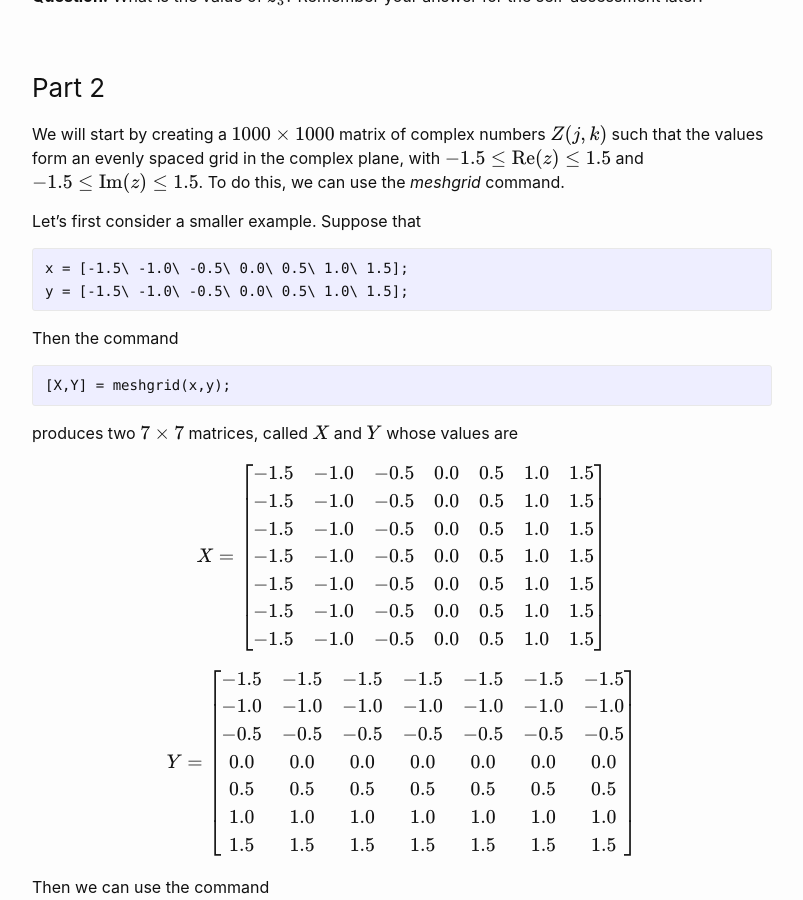
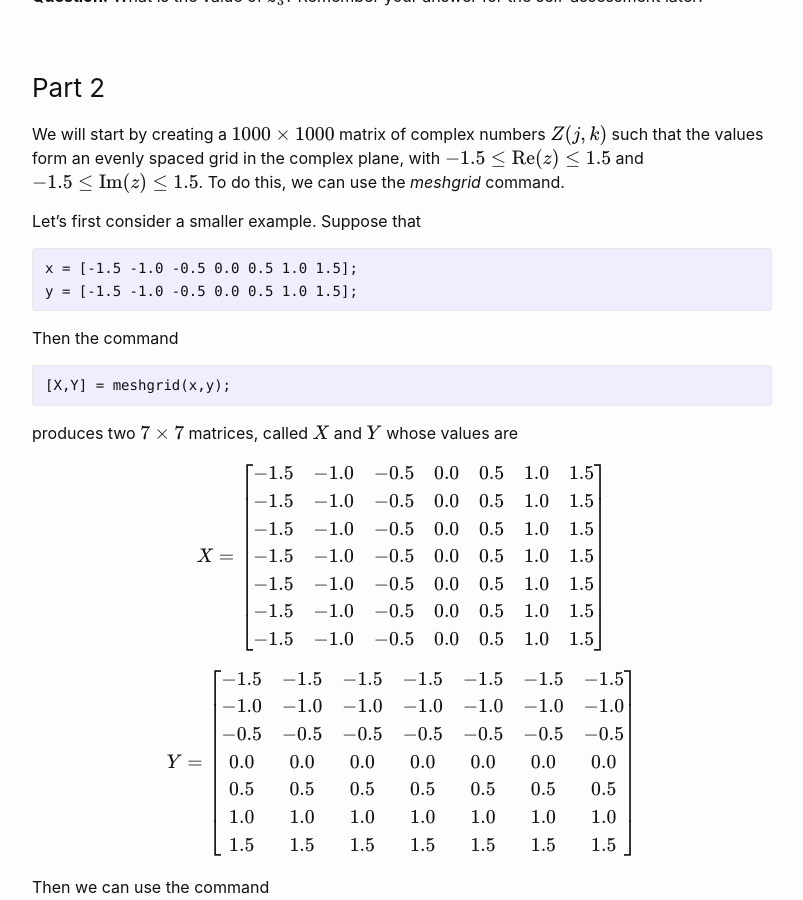
Before and after one commit to wcasper/math107spring2021, a Jekyll site: the page built from worksheets/ws4/ws4.md, in a window 1280 px wide and 900 px high, scrolled down 1094 px. Shown: the whole window, without its empty margins (238-1041 px from the left). Built offline with Jekyll 4.4.1, drawn with Linux system fonts in a browser that asks for light colours.

Commit message:
fixed typo

````diff
--- a/worksheets/ws4/ws4.md
+++ b/worksheets/ws4/ws4.md
@@ -34,8 +34,8 @@ We will start by creating a $$1000\times 1000$$ matrix of complex numbers $$Z(j,
 Let's first consider a smaller example.  Suppose that
 
 ```Matplotlib
-x = [-1.5\ -1.0\ -0.5\ 0.0\ 0.5\ 1.0\ 1.5];
-y = [-1.5\ -1.0\ -0.5\ 0.0\ 0.5\ 1.0\ 1.5];
+x = [-1.5 -1.0 -0.5 0.0 0.5 1.0 1.5];
+y = [-1.5 -1.0 -0.5 0.0 0.5 1.0 1.5];
 ```
 
 Then the command
````
